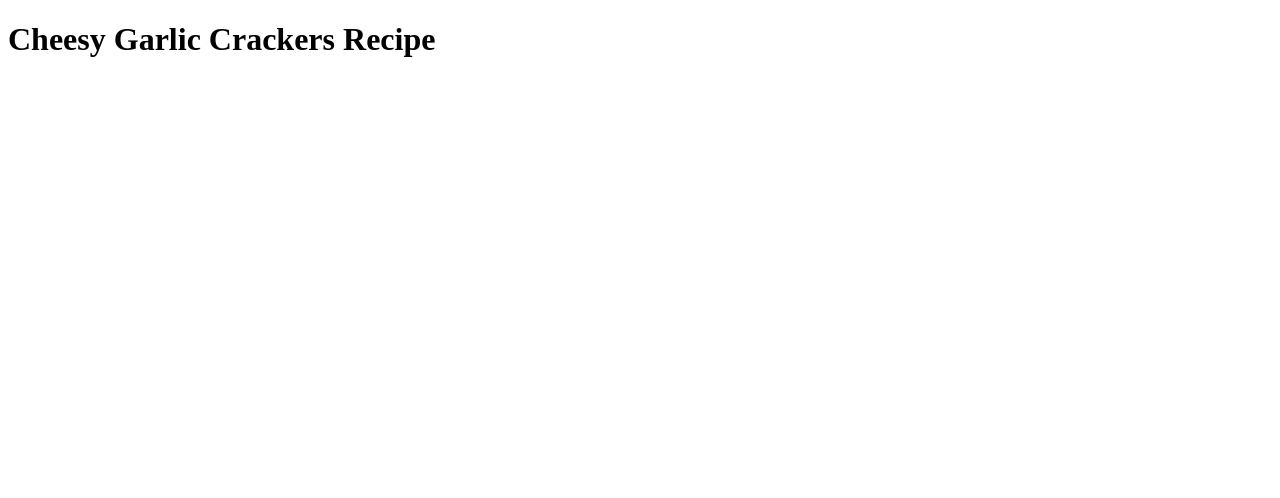
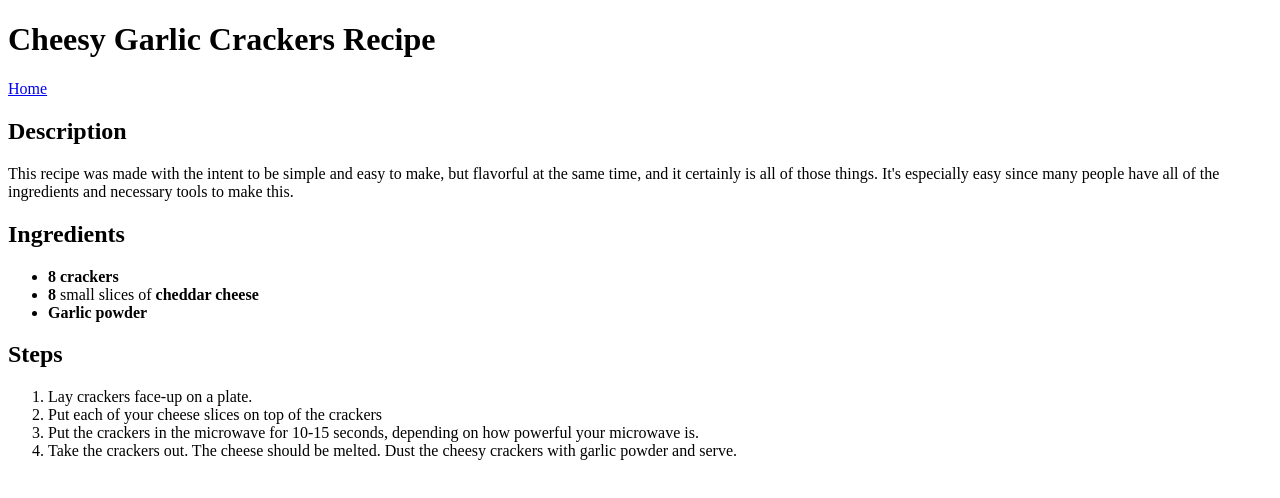
Before and after one commit to polystyrene-foam/odin-recipes, a plain HTML site: page recipes/cheesy-garlic-crackers.html in a window 1280 px wide. Drawn offline with Linux system fonts and the light colour scheme.

Commit message:
Added description, ingredients, and steps for cheesy garlic crackers.

```diff
--- a/recipes/cheesy-garlic-crackers.html
+++ b/recipes/cheesy-garlic-crackers.html
@@ -7,5 +7,24 @@
 
     <body>
         <h1>Cheesy Garlic Crackers Recipe</h1>
+        <a href="../index.html">Home</a>
+
+        <h2>Description</h2>
+        <p>This recipe was made with the intent to be simple and easy to make, but flavorful at the same time, and it certainly is all of those things. It's especially easy since many people have all of the ingredients and necessary tools to make this.</p>
+
+        <h2>Ingredients</h2>
+        <ul>
+            <li><strong>8 crackers</strong></li>
+            <li><strong>8</strong> small slices of <strong>cheddar cheese</strong></li>
+            <li><strong>Garlic powder</strong></li>
+        </ul>
+
+        <h2>Steps</h2>
+        <ol>
+            <li>Lay crackers face-up on a plate.</li>
+            <li>Put each of your cheese slices on top of the crackers</li>
+            <li>Put the crackers in the microwave for 10-15 seconds, depending on how powerful your microwave is.</li>
+            <li>Take the crackers out. The cheese should be melted. Dust the cheesy crackers with garlic powder and serve.</li>
+        </ol>
     </body>
 </html>
```
